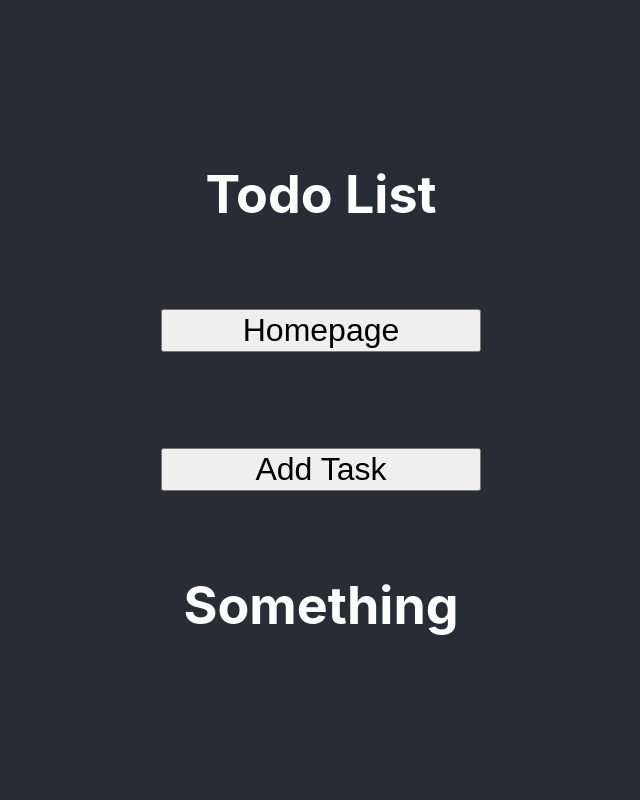
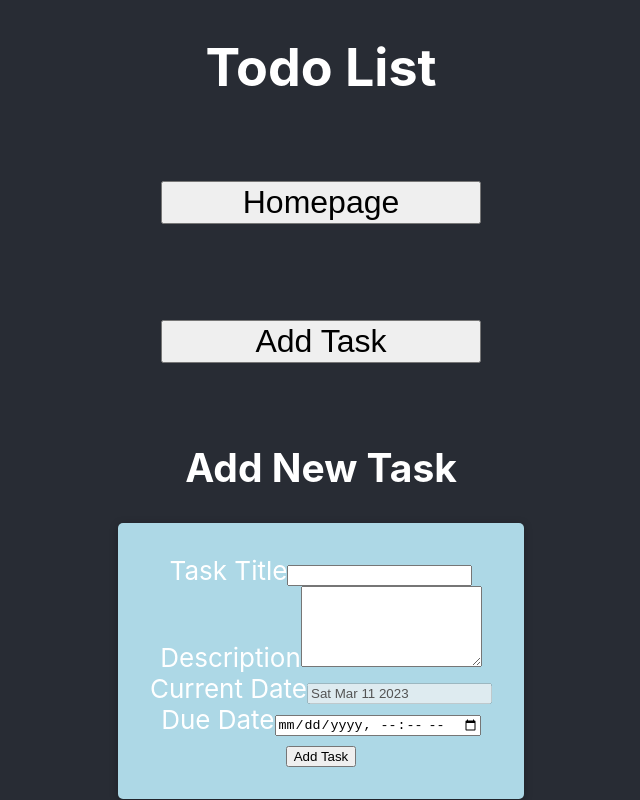
Before and after one commit to jyoonbcit/ToDoList, a React (Create React App) app in the folder todolist/: page /submission in a window 1280 px wide. Shown: the whole page, without its empty margins (319-959 px from the left). Built offline with nearby package versions, Linux system fonts and the light colour scheme; the HTML template or start-up script is replaced by a standard one.

Commit message:
Add form parameters

```diff
--- a/todolist/src/components/task/newtaskform.jsx
+++ b/todolist/src/components/task/newtaskform.jsx
@@ -1,11 +1,34 @@
+import Card from '../ui/card';
+import classes from './newtaskform.module.css';
+
 function NewTaskForm() {
-    return
+    // get current date in Day Month Date Year format
+    const currentDate = new Date().toDateString();
+    return (
+        <Card>
             <form className={classes.form}>
                 <div className={classes.control}>
                     <label htmlFor='title'>Task Title</label>
                     <input type='text' required id='title' />
                 </div>
+                <div className={classes.control}>
+                    <label htmlFor='description'>Description</label>
+                    <textarea id='description' required rows='5'></textarea>
+                </div>
+                <div className={classes.control}>
+                    <label htmlFor='current-date'>Current Date</label>
+                    <input type='text' id='current-date' defaultValue={currentDate} disabled />
+                </div>
+                <div className={classes.control}>
+                    <label htmlFor='due-date'>Due Date</label>
+                    <input type='datetime-local' id='due-date' required />
+                </div>
+                <div className={classes.actions}>
+                    <button>Add Task</button>
+                </div>
             </form>
+        </Card>
+    );
 }
 
 export default NewTaskForm;
--- /dev/null
+++ b/todolist/src/components/task/newtaskform.module.css
@@ -0,0 +1,7 @@
+.form {
+    padding: 2rem;
+}
+
+.control {
+    margin-bottom: 0.5 rem;
+}
--- a/todolist/src/pages/submission.jsx
+++ b/todolist/src/pages/submission.jsx
@@ -1,10 +1,12 @@
 import React from 'react';
+import NewTaskForm from '../components/task/newtaskform';
 
 const Submission = () => {
     return (
-        <header>
-            <h1>Something</h1>
-        </header>
+        <section>
+            <h1>Add New Task</h1>
+            <NewTaskForm />
+        </section>
     )
 }
 export default Submission
```
Lines whose indentation alone changed are shown as unchanged.
